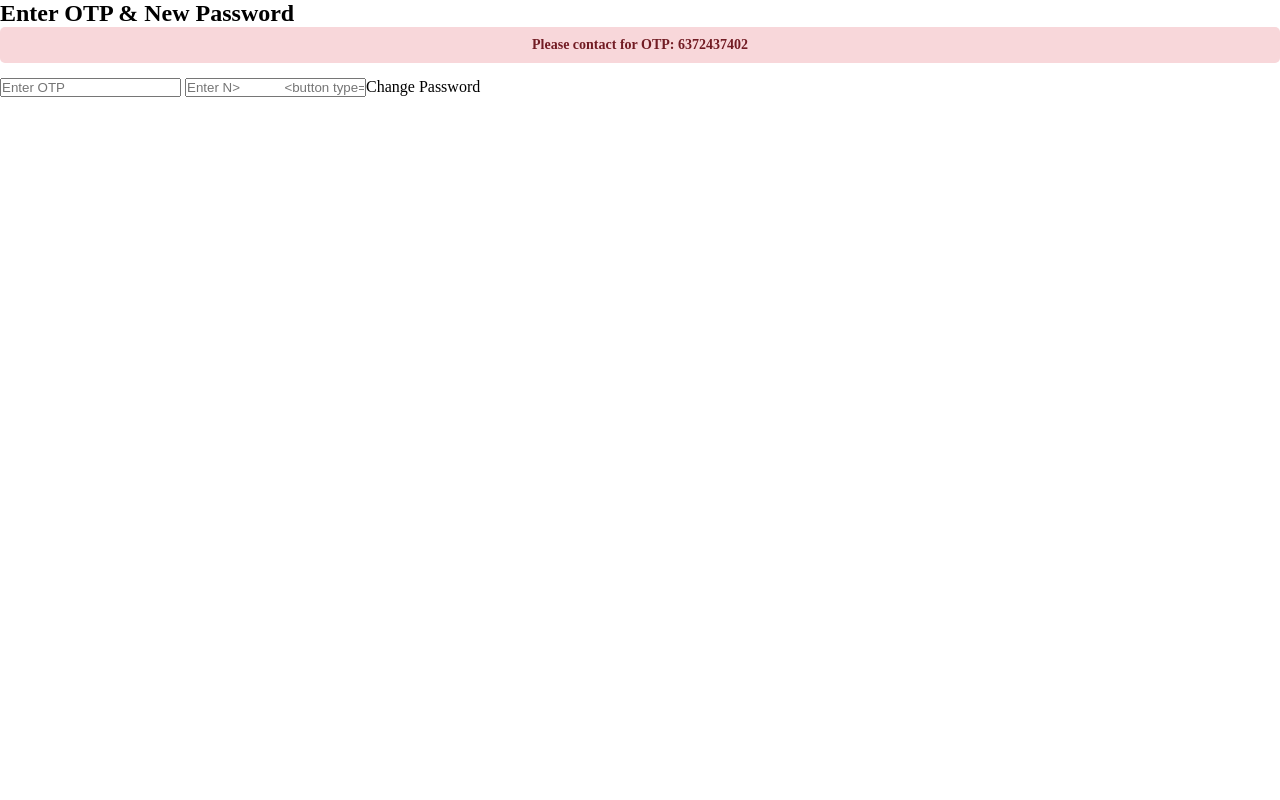
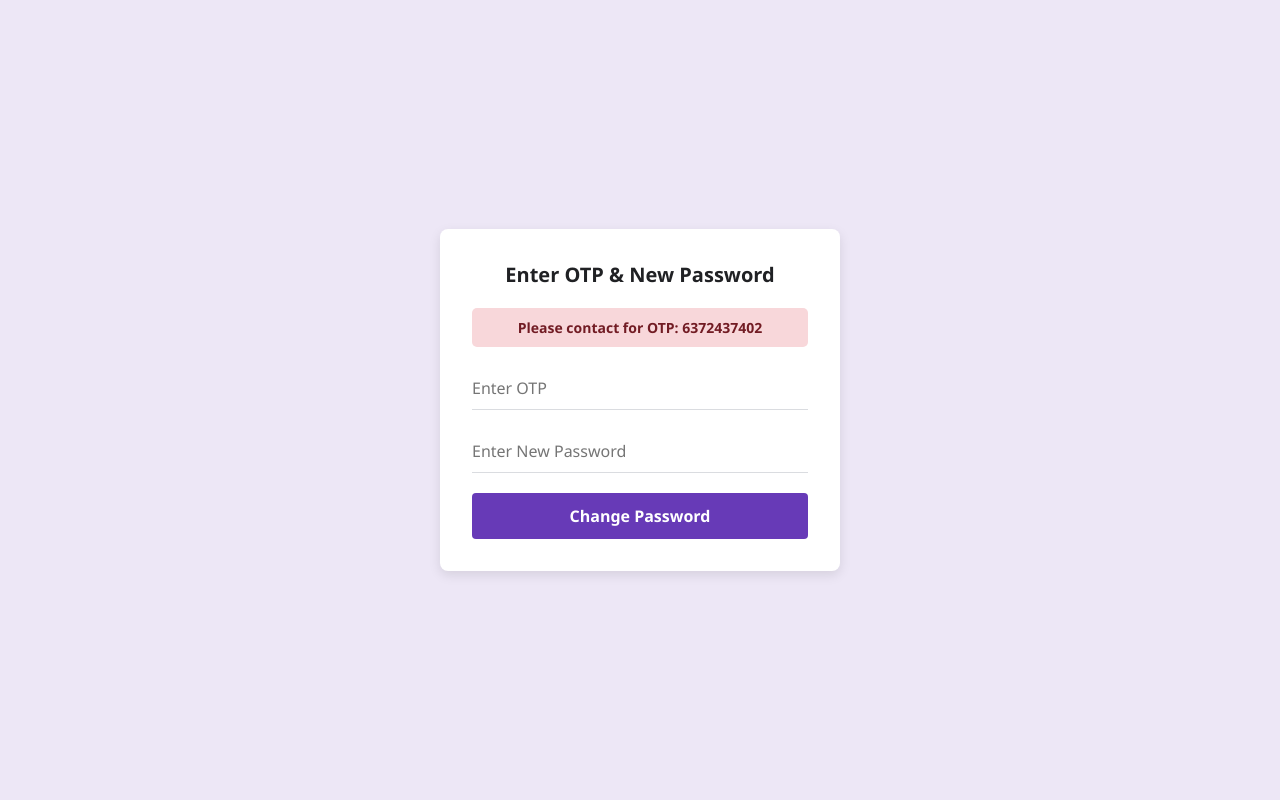
Before and after one commit to Manabmohanta/my-college, a Flask app: page /reset_password in a window 1280 px wide. Run offline with Flask 3, Linux system fonts and the light colour scheme.

Commit message:
Update reset password page design

```diff
--- a/templates/reset_password.html
+++ b/templates/reset_password.html
@@ -5,26 +5,27 @@
     <meta name="viewport" content="width=device-width, initial-scale=1.0">
     <title>Enter OTP</title>
     <style>
-        * { margin: 0; padding: 0; box-sizing: border-box; font-family: 'Se>
-        body { background-color: #EDE7F6; color: #202124; min-height: 100vh>
-        .card { background: #ffffff; padding: 32px; border-radius: 8px; wid>
-        h2 { color: #202124; margin-bottom: 20px; font-size: 20px; text-ali>
-        input { width: 100%; border: none; border-bottom: 1px solid #dadce0>
+        * { margin: 0; padding: 0; box-sizing: border-box; font-family: 'Segoe UI', Tahoma, Geneva, Verdana, sans-serif; }
+        body { background-color: #EDE7F6; color: #202124; min-height: 100vh; display: flex; justify-content: center; align-items: center; }
+        .card { background: #ffffff; padding: 32px; border-radius: 8px; width: 100%; max-width: 400px; box-shadow: 0 4px 12px rgba(0,0,0,0.1); }
+        h2 { color: #202124; margin-bottom: 20px; font-size: 20px; text-align: center; }
+        input { width: 100%; border: none; border-bottom: 1px solid #dadce0; padding: 10px 0; margin-bottom: 20px; font-size: 16px; outline: none; }
         input:focus { border-bottom: 2px solid #673AB7; }
-        button { width: 100%; padding: 10px; border: none; border-radius: 4>
+        button { width: 100%; padding: 12px; border: none; border-radius: 4px; background-color: #673AB7; color: white; font-size: 16px; cursor: pointer; font-weight: bold; }
+        button:hover { background-color: #5e35b1; }
     </style>
 </head>
 <body>
     <div class="card">
         <h2>Enter OTP & New Password</h2>
 
-        <div style="background-color: #f8d7da; color: #721c24; padding: 10px; border-radius: 5px; margin-bottom: 15px; text-align: center; font-size: 14px; font-weight: bold;">
+        <div style="background-color: #f8d7da; color: #721c24; padding: 10px; border-radius: 5px; margin-bottom: 20px; text-align: center; font-size: 14px; font-weight: bold;">
             Please contact for OTP: 6372437402
         </div>
 
         <form method="POST">
             <input type="text" name="otp" placeholder="Enter OTP" required>
-            <input type="password" name="new_password" placeholder="Enter N>
+            <input type="password" name="new_password" placeholder="Enter New Password" required>
             <button type="submit">Change Password</button>
         </form>
     </div>
```
